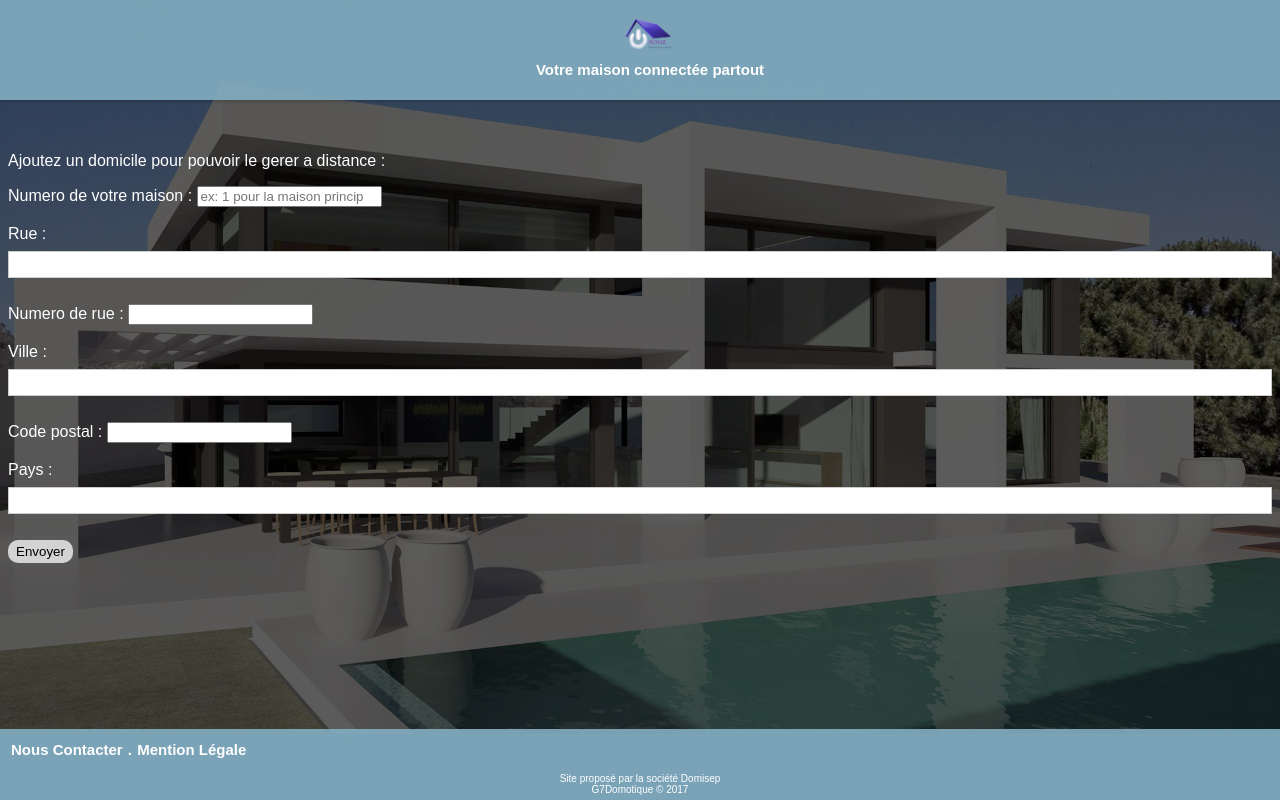
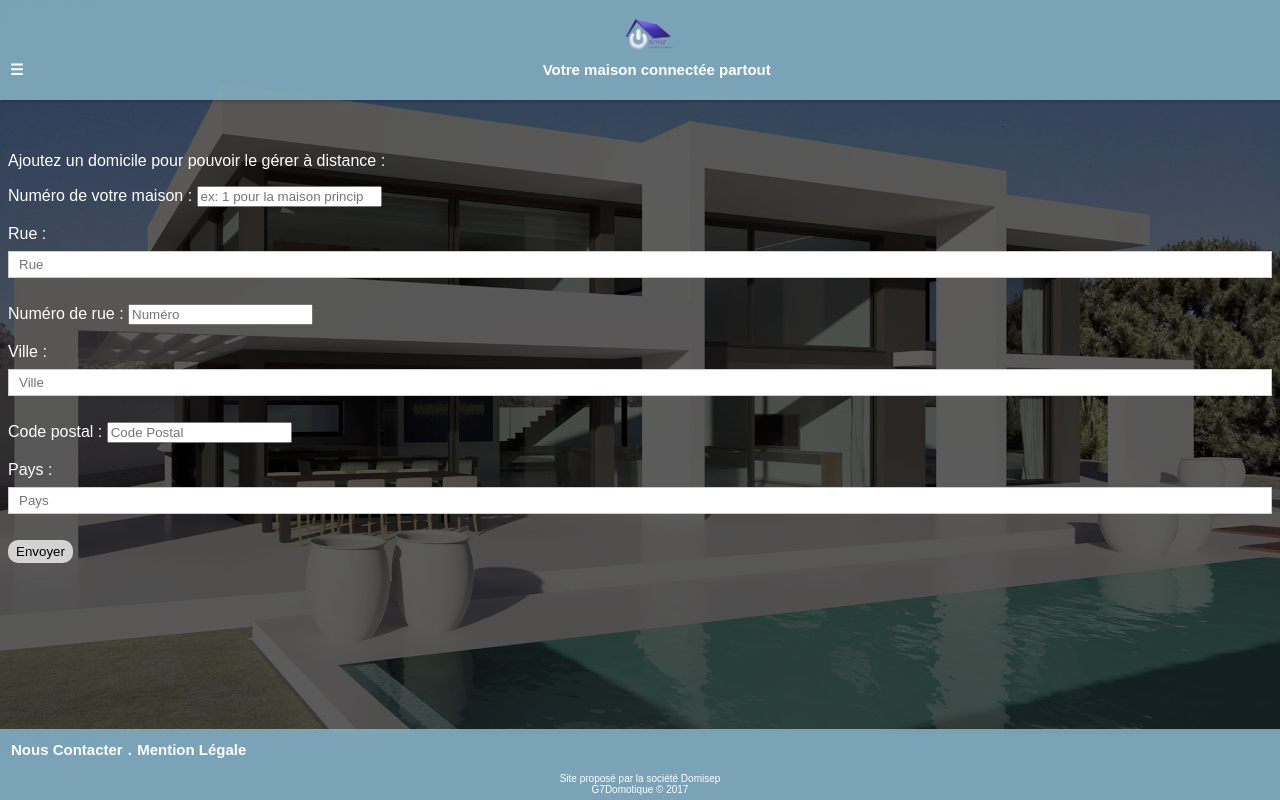
Before and after one commit to Kurokuni/g7domotique, a PHP site: page /g7domotique/Vue/VueCreerMaison.php?pseudo=1 in a window 1280 px wide. Run offline with PHP 8.4, Linux system fonts and the light colour scheme.

Commit message:
Modification du CSS global

```diff
--- a/CSS/Header_Connecte.php
+++ b/CSS/Header_Connecte.php
@@ -17,7 +17,7 @@
     <div id="myNav" class="overlay">
         <a href="javascript:void(0)" class="closebtn" onclick="closeNav()">&times;</a>
         <div class="overlay-content">
-            <a href="http://localhost/g7domotique/Vue/ProfilClient.php"> Profil </a>
+            <a href="http://localhost/g7domotique/Vue/ProfilClient.php"> Profile </a>
             <a href="http://localhost/g7domotique/Vue/Vue_Message.php"> Discussion </a>
             <a href="http://localhost/g7domotique/Vue/Vue-Deconnexion.php"> Deconnexion</a>
         </div>
--- a/CSS/design.css
+++ b/CSS/design.css
@@ -347,7 +347,6 @@ input[type=submit]:hover{
     width: 100%;
     text-align: left;
     font: normal 15px sans-serif;
-
     padding: 5px 10px;
     margin-top: 20px;
     position:fixed;
--- a/Vue/Accueil.php
+++ b/Vue/Accueil.php
@@ -50,7 +50,7 @@ if(!isset($_SESSION['connexion'])){
                             <input type="submit" value="Connexion">
                             <?php
                             if (isset($erreur)) {
-                                echo 'Nom de compte ou mot de passe incorrect!';
+                                echo '<span style="color:#E77471;">Nom de compte ou mot de passe incorrect!</span>';
                             }
                             ?>
                             <div class="Mdp"><a align="right"
--- a/Vue/VueAccesMaison.php
+++ b/Vue/VueAccesMaison.php
@@ -27,7 +27,7 @@ require('../Controleur/controleurVueEnsemble.php')
 
 <br>
 
-<p>Accédez au détails de vos propriétés :</p>
+<p>Accédez aux détails de vos propriétés :</p>
 
 <?php
 foreach($listeMaison as $ligne){
@@ -36,7 +36,7 @@ foreach($listeMaison as $ligne){
 ?>
 
 <!--<p><a href="../Vue/ProfilClient.php?iduser=<?=getIDuser($Nom);?>"><strong>Modifier votre profile</strong></a></p>-->
-<p><a href="../Vue/VueCreerMaison.php?pseudo=<?=$Nom?>">ajouter une maison</a></p>
+<p><a href="../Vue/VueCreerMaison.php?pseudo=<?=$Nom?>">Ajouter une maison</a></p>
 
 
 <?php
--- a/Vue/VueAdminConnecte.php
+++ b/Vue/VueAdminConnecte.php
@@ -27,7 +27,7 @@ require ('../CSS/Header_Connecte.php');
         <option value="InfoDomicile">Informations sur un domicile</option>
     </select>
 <br/><br/>
-    <label for="recherche">rechercher un domicile ou un utilisateur :<br/></label>
+    <label for="recherche">Rechercher un domicile ou un utilisateur :<br/></label>
     <input type="text" name="recherche" />
 
     <input type="submit" value="envoyer" />
@@ -58,7 +58,7 @@ if(isset($recherche2)){
 <br/><br/>
 
 
-<a href="../Vue/TextsModifiables.php">Modifier les textes editables.</a>
+<a href="../Vue/TextsModifiables.php">Modifier les textes éditables.</a>
 
 
 
--- a/Vue/VueCreerMaison.php
+++ b/Vue/VueCreerMaison.php
@@ -13,7 +13,7 @@ if(!isset($_SESSION['connexion'])){
 </head>
 <body>
 <header>
-    <?php include '../CSS/Header_Deconnecte.php';?>
+    <?php include '../CSS/Header_Connecte.php';?>
 </header>
 <br/><br/><br/><br/>
 
@@ -26,35 +26,34 @@ if(isset($Pseudo)){
 }
 ?>
 
-<p>Ajoutez un domicile pour pouvoir le gerer a distance :</p>
+<p>Ajoutez un domicile pour pouvoir le gérer à distance :</p>
 
 <form action="../Controleur/contoleurCreerMaison.php?pseudo=<?=$pseudo?>" method="post">
-    <label for="idMaison">Numero de votre maison :</label>
+    <label for="idMaison">Numéro de votre maison :</label>
     <input type="number" name="idMaison" placeholder="ex: 1 pour la maison principale" cols="200"/>
     <br/>
     <br/>
     <label for="street">Rue :</label>
-    <input type="text" name="street"/>
+    <input type="text" name="street" placeholder="Rue"/>
     <br/>
     <br/>
-    <label for="street_num">Numero de rue :</label>
-    <input type="number" name="street_num" />
+    <label for="street_num">Numéro de rue :</label>
+    <input type="number" name="street_num" placeholder="Numéro" />
     <br/>
     <br/>
     <label for="ville">Ville :</label>
-    <input type="text" name="ville" />
+    <input type="text" name="ville" placeholder="Ville" />
     <br/>
     <br/>
     <label for="zipcode">Code postal :</label>
-    <input type="number" name="zipcode" />
+    <input type="number" name="zipcode" placeholder="Code Postal"/>
     <br/>
     <br/>
     <label for="country">Pays :</label>
-    <input type="text" name="country" />
+    <input type="text" name="country" placeholder="Pays"/>
     <br/>
     <br/>
     <input type="submit" value="Envoyer"/>
-
 </form>
 
 <br/><br/><br/><br/><br/>
--- a/Vue/VueModifierMotDePasseAC.php
+++ b/Vue/VueModifierMotDePasseAC.php
@@ -11,7 +11,7 @@ if(!isset($_SESSION['connexion'])){
     <title>Title</title>
 </head>
 <header>
-    <?php include '../CSS/Header_Deconnecte.php';?>
+    <?php include '../CSS/Header_Connecte.php';?>
 </header>
 <body>
 
--- a/Vue/VueUserConnecte.php
+++ b/Vue/VueUserConnecte.php
@@ -21,7 +21,7 @@ if(!isset($_SESSION['connexion'])){
 <h2>bienvenue <?=$_SESSION["nom"]?></h2>
 
 <br/>
-<p>Accedez à vos maison en un clic ici:</p>
+<p>Accédez à vos maison en un clic ici:</p>
 
 <!-- a transformer en dynamique-->
 <a href="../Vue/vueAccesPiece.php?Home=maison 1">Maison 1</a><br/>
```
